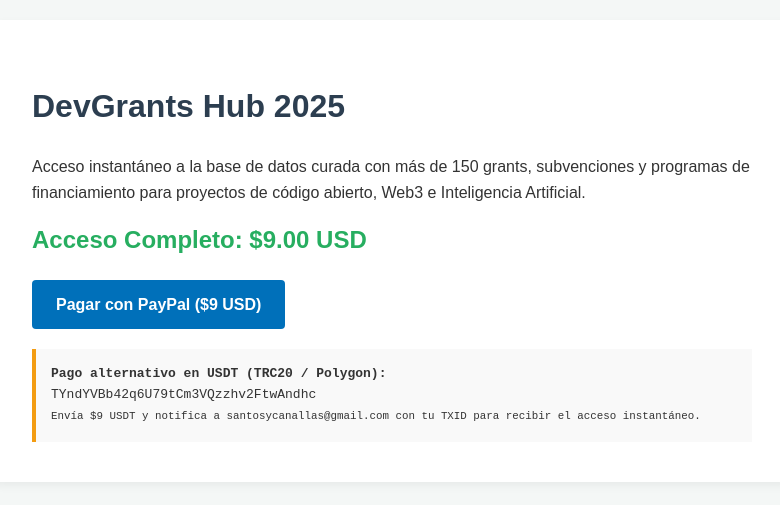
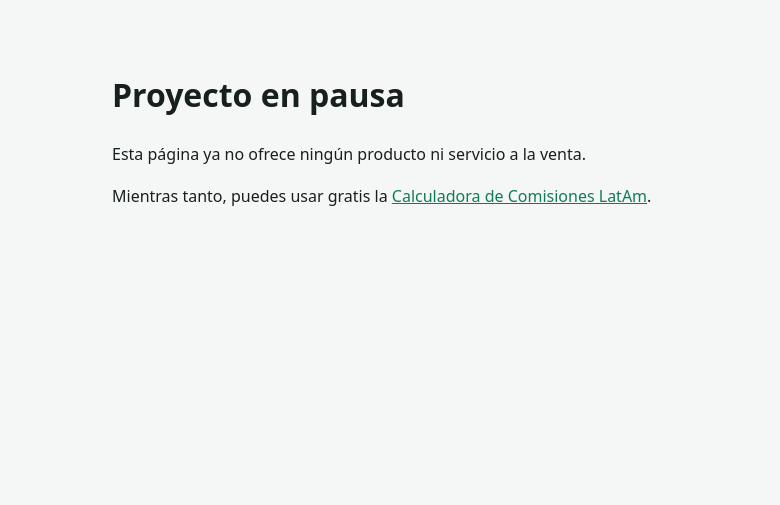
Before and after one commit to Lucho-design1/dev-grants-compilation, a plain HTML site: page index.html in a window 1280 px wide. Shown: the whole page, without its empty margins (248-1028 px from the left). Drawn offline with Linux system fonts and the light colour scheme.

Commit message:
Pausar el proyecto: retirar la oferta de venta sin producto disponible (#1)
Claude-Session: https://claude.ai/code/session_018rcSSJic2juKR1ZPuonpmf

Co-authored-by: Claude <noreply@anthropic.com>

```diff
--- a/index.html
+++ b/index.html
@@ -1,31 +1,9 @@
 <!DOCTYPE html>
-<html lang="es">
-<head>
-    <meta charset="UTF-8">
-    <meta name="viewport" content="width=device-width, initial-scale=1.0">
-    <title>DevGrants Hub - Subvenciones y Grants para Desarrolladores</title>
-    <style>
-        body { font-family: Arial, sans-serif; line-height: 1.6; color: #333; max-width: 800px; margin: 0 auto; padding: 20px; background: #f4f7f6; }
-        .container { background: #fff; padding: 40px; border-radius: 8px; box-shadow: 0 4px 10px rgba(0,0,0,0.05); }
-        h1 { color: #2c3e50; }
-        .price { font-size: 24px; color: #27ae60; font-weight: bold; }
-        .btn { display: inline-block; background: #0070ba; color: #fff; padding: 12px 24px; text-decoration: none; border-radius: 4px; font-weight: bold; margin-top: 20px; }
-        .crypto { background: #f9f9f9; padding: 15px; border-left: 4px solid #f39c12; margin-top: 20px; font-family: monospace; }
-    </style>
-</head>
-<body>
-    <div class="container">
-        <h1>DevGrants Hub 2025</h1>
-        <p>Acceso instantáneo a la base de datos curada con más de 150 grants, subvenciones y programas de financiamiento para proyectos de código abierto, Web3 e Inteligencia Artificial.</p>
-        <div class="price">Acceso Completo: $9.00 USD</div>
-
-        <a href="https://paypal.me/lucianobenech/9.00" class="btn" target="_blank">Pagar con PayPal ($9 USD)</a>
-
-        <div class="crypto">
-            <strong>Pago alternativo en USDT (TRC20 / Polygon):</strong><br>
-            <code>TYndYVBb42q6U79tCm3VQzzhv2FtwAndhc</code><br>
-            <small>Envía $9 USDT y notifica a santosycanallas@gmail.com con tu TXID para recibir el acceso instantáneo.</small>
-        </div>
-    </div>
-</body>
-</html>
+<html lang="es"><head><meta charset="UTF-8"><meta name="viewport" content="width=device-width, initial-scale=1.0">
+<meta name="robots" content="noindex"><title>Proyecto en pausa</title>
+<style>body{font-family:system-ui,-apple-system,sans-serif;max-width:560px;margin:0 auto;padding:48px 16px;line-height:1.6;color:#17201c;background:#f5f7f6}a{color:#0f7b5a}@media(prefers-color-scheme:dark){body{background:#111715;color:#e8efeb}a{color:#4fd1a1}}</style>
+</head><body>
+<h1>Proyecto en pausa</h1>
+<p>Esta página ya no ofrece ningún producto ni servicio a la venta.</p>
+<p>Mientras tanto, puedes usar gratis la <a href="https://lucho-design1.github.io/fee-calculator-latam/">Calculadora de Comisiones LatAm</a>.</p>
+</body></html>
```
Also changed, not shown: 1 other file.
